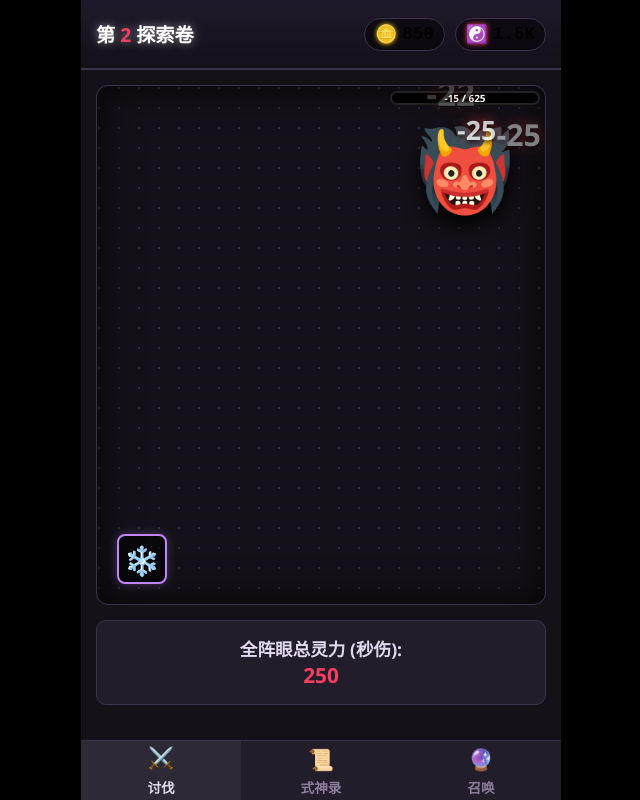
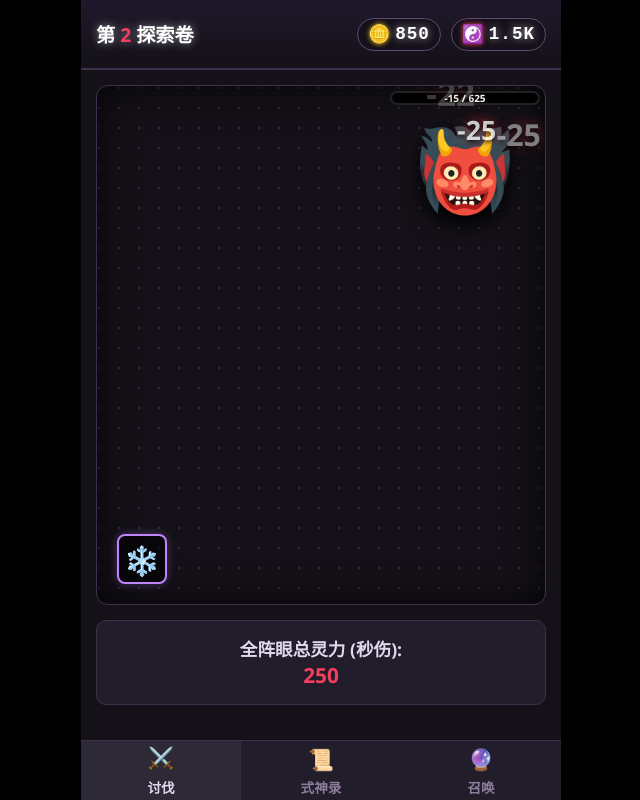
Before and after one commit to 2759755237-commits/games1, a plain HTML site: page index.html in a window 1280 px wide. Shown: the whole page, without its empty margins (319-959 px from the left). Drawn offline with Linux system fonts and the light colour scheme.

Commit message:
Update index.html

```diff
--- a/index.html
+++ b/index.html
@@ -1931,6 +1931,27 @@
             }
         }, 1200); // 1.2秒的画符前摇
     };
+    // ========================================================================
+    // [UI 视觉优化补丁 (UI Contrast Patch)]
+    // 修复顶部资源栏数字颜色太暗看不清的问题
+    // ========================================================================
+    const uiFixStyles = document.createElement('style');
+    uiFixStyles.innerHTML = `
+        /* 强制资源数字为高亮纯白，并添加一点光晕提升辨识度 */
+        #ui-coins, #ui-jade {
+            color: #ffffff !important;
+            text-shadow: 0 0 8px rgba(255, 255, 255, 0.6) !important;
+            font-weight: 900 !important;
+            letter-spacing: 1px !important;
+        }
+        /* 让资源外框的背景对比度更好 */
+        .res-item {
+            background: rgba(20, 15, 25, 0.8) !important;
+            border: 1px solid #5b4b70 !important;
+            color: #ffffff !important;
+        }
+    `;
+    document.head.appendChild(uiFixStyles);
 </script>
 </body>
 </html>
```
